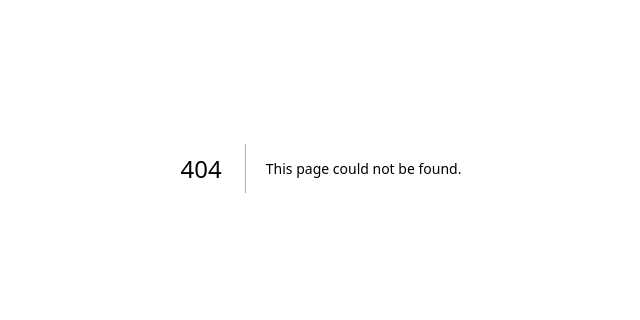
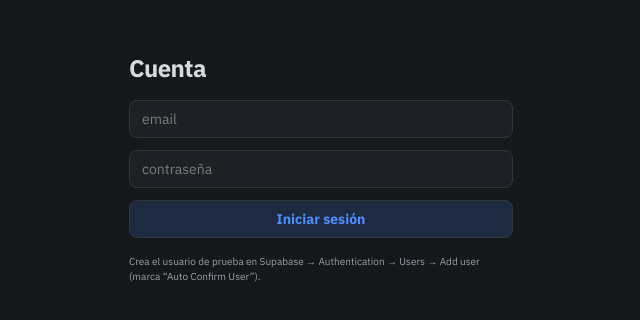
Before and after one commit to BroadStream-Coders/TvPeru-QGEM-Games, a Next.js app: page /login in a window 1280 px wide. Before the commit this address had no page. Shown: the part 232-552 px from the top of the page, without its empty margins (319-959 px from the left). Built offline with nearby package versions, Linux system fonts and the light colour scheme; no server answers.

Commit message:
feat(auth): implement login page with Supabase authentication, including user session management and error handling

```diff
--- a/package.json
+++ b/package.json
@@ -10,6 +10,7 @@
     "format": "npx prettier --write ."
   },
   "dependencies": {
+    "@supabase/supabase-js": "^2.108.2",
     "class-variance-authority": "^0.7.1",
     "clsx": "^2.1.1",
     "jszip": "^3.10.1",
--- /dev/null
+++ b/src/app/login/page.tsx
@@ -0,0 +1,93 @@
+"use client";
+
+import { useEffect, useState } from "react";
+import type { User } from "@supabase/supabase-js";
+import { supabase } from "@/helpers/supabase";
+
+export default function LoginPage() {
+  const [user, setUser] = useState<User | null>(null);
+  const [email, setEmail] = useState("");
+  const [password, setPassword] = useState("");
+  const [error, setError] = useState<string | null>(null);
+  const [loading, setLoading] = useState(false);
+
+  useEffect(() => {
+    supabase.auth.getUser().then(({ data }) => setUser(data.user));
+    const { data: sub } = supabase.auth.onAuthStateChange((_e, session) =>
+      setUser(session?.user ?? null),
+    );
+    return () => sub.subscription.unsubscribe();
+  }, []);
+
+  const signIn = async (e: React.FormEvent) => {
+    e.preventDefault();
+    setLoading(true);
+    setError(null);
+    const { error } = await supabase.auth.signInWithPassword({ email, password });
+    if (error) setError(error.message);
+    setLoading(false);
+  };
+
+  const signOut = () => supabase.auth.signOut();
+
+  return (
+    <div className="flex min-h-screen flex-col items-center justify-center gap-6 bg-bg px-6 py-12 text-ink font-sans">
+      <div className="w-full max-w-sm space-y-4">
+        <h1 className="text-2xl font-bold tracking-tight">Cuenta</h1>
+
+        {user ? (
+          <div className="space-y-4">
+            <div className="rounded-lg border border-line bg-panel p-4 text-sm">
+              <p className="font-bold text-success">Sesión activa ✓</p>
+              <p className="mt-1 text-dim">
+                {user.email}
+                <br />
+                <span className="text-2xs break-all">{user.id}</span>
+              </p>
+            </div>
+            <button
+              onClick={signOut}
+              className="w-full rounded-lg border border-line bg-panel px-3 py-2 text-sm hover:border-acc"
+            >
+              Cerrar sesión
+            </button>
+          </div>
+        ) : (
+          <form onSubmit={signIn} className="space-y-3">
+            <input
+              type="email"
+              value={email}
+              onChange={(e) => setEmail(e.target.value)}
+              placeholder="email"
+              autoComplete="email"
+              required
+              className="w-full rounded-lg border border-line bg-panel px-3 py-2 text-sm outline-none focus:border-acc"
+            />
+            <input
+              type="password"
+              value={password}
+              onChange={(e) => setPassword(e.target.value)}
+              placeholder="contraseña"
+              autoComplete="current-password"
+              required
+              className="w-full rounded-lg border border-line bg-panel px-3 py-2 text-sm outline-none focus:border-acc"
+            />
+            {error && <p className="text-sm text-red-400">{error}</p>}
+            <button
+              type="submit"
+              disabled={loading}
+              className="w-full rounded-lg border border-line bg-acc-bg px-3 py-2 text-sm font-bold text-acc hover:border-acc disabled:opacity-40"
+            >
+              {loading ? "Entrando…" : "Iniciar sesión"}
+            </button>
+          </form>
+        )}
+
+        <p className="text-2xs text-dim">
+          Crea el usuario de prueba en Supabase → Authentication → Users → Add
+          user (marca “Auto Confirm User”).
+        </p>
+      </div>
+    </div>
+  );
+}
--- /dev/null
+++ b/src/helpers/supabase.ts
@@ -0,0 +1,6 @@
+import { createClient } from "@supabase/supabase-js";
+
+export const supabase = createClient(
+  process.env.NEXT_PUBLIC_SUPABASE_URL!,
+  process.env.NEXT_PUBLIC_SUPABASE_ANON_KEY!,
+);
```
Also changed, not shown: 1 other file (tests, documents, lock files or other folders).
